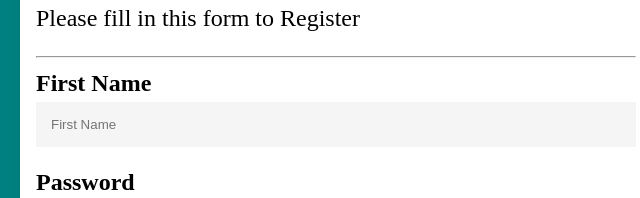
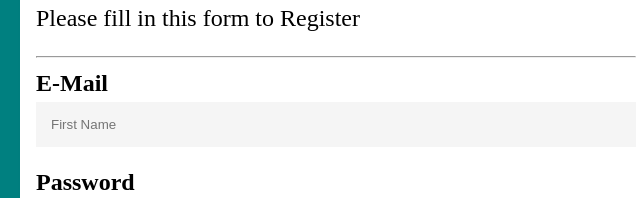
Before and after one commit to vincentogun/HTML-Form, a plain HTML site: page index.html in a window 1280 px wide. Shown: the part 138-336 px from the top of the page, 304-944 px from the left. Drawn offline with Linux system fonts and the light colour scheme.

Commit message:
Update index.html

```diff
--- a/index.html
+++ b/index.html
@@ -7,7 +7,7 @@
     <title>Document</title>
     <link rel="stylesheet" href="app.css">
 </head>
-<body>
+  <body>
     <form action="">
      <div class="container">
      <h1>Register</h1>
@@ -15,7 +15,7 @@
      <hr>
 
 
-     <label for="fn"><b>First Name</b></label>
+     <label for="fn"><b>E-Mail</b></label>
      <input type="text" placeholder="First Name" name="fn" id="fn" required>
 
      <label for="psw"><b>Password</b></label>
@@ -25,8 +25,8 @@
      <input type="password" placeholder="Confirm Password" name="cpsw" id="cpsw" required>
 
      <hr>
-<button class="registerbtn" type="submit">Register</button>
+      <button class="registerbtn" type="submit">Register</button>
     </form>
     </div>
-</body>
+  </body>
 </html>
```
